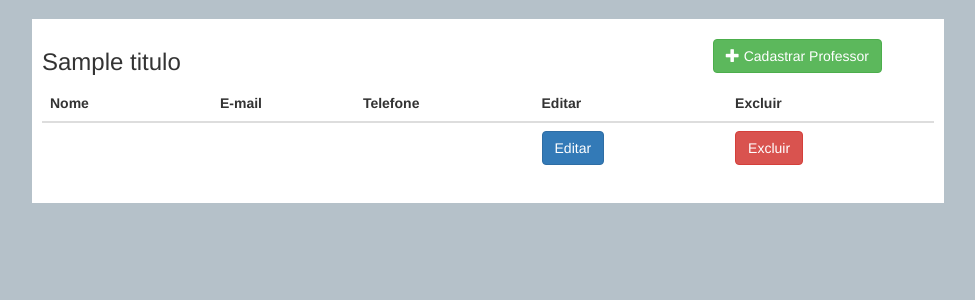
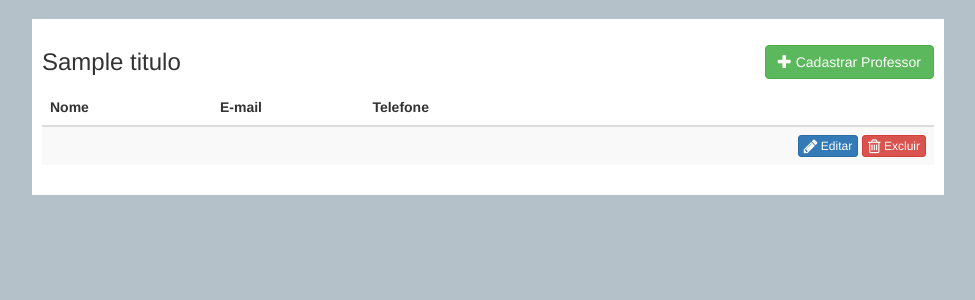
Before and after one commit to julianivn/sistemaTCC, a PHP site: template src/SistemaTCC/View/professor/listar.twig in a window 1280 px wide. Shown: the part 81-381 px from the top of the page, without its empty margins (152-1127 px from the left). Run offline with PHP 8.4, Linux system fonts and the light colour scheme; the template is opened without the code that fills it: most values are stand-ins (such as "Sample title", 1, 10 or a date in 2020); some libraries are stand-ins or nearby versions.

Commit message:
issue #79 padronizando botoes

```diff
--- a/public/app/professor/listar.css
+++ b/public/app/professor/listar.css
@@ -5,6 +5,12 @@
 
 .btn-professor-cadastrar{
   margin-top: 10px;
-  margin-right:52px;
-  float: right;
+  margin-bottom: 20px;
 }
+@media (min-width: 768px) {
+  .btn-professor-cadastrar{
+    margin-top: 16px;
+    margin-bottom: 10px;
+    float: right;
+  }
+}
--- a/src/SistemaTCC/View/professor/listar.twig
+++ b/src/SistemaTCC/View/professor/listar.twig
@@ -11,18 +11,16 @@
 			<a href="./professor/cadastrar" class="btn btn-success btn-professor-cadastrar"><span class="glyphicon glyphicon-plus"></span> Cadastrar Professor</a>
     </div>
 	</div>
-
-	<table class="table">
-	</div>
+	<div class="row">
+    <div class="col-xs-12">
+      <table class="table table-striped">
         <thead>
           <tr>
             <th width="170px">Nome</th>
             <th>E-mail</th>
             <th>Telefone</th>
-              <th>Editar</th>
-              <th>Excluir</th>
+            <th></th>
           </tr>
-        </thead>
           <tbody id="lista-js">
             {% for professor in professores %}
             <tr>
@@ -30,16 +28,24 @@
               <td>{{ professor.getPessoa().getEmail() }}</td>
               <td>{{ professor.getPessoa().getTelefone() }}</td>
               <td>
-                    <a href="/professor/editar/{{ professor.getId() }}" class="btn btn-primary">Editar</a>
-                </td>
-                <td>
-                    <button data-id="{{ professor.getId() }}" class="excluir btn btn-danger">Excluir</button>
+                <div class="pull-right">
+                  <a href="./professor/editar/{{ professor.getId() }}" class="btn btn-primary btn-xs">
+                    <i class="fa fa-pencil fa-lg" aria-hidden="true"></i>
+                    <span class="hidden-xs">Editar</span>
+                  </a>
+                  <button data-id="{{ professor.getId() }}" class="excluir btn btn-danger btn-xs" data-id="{{ professor.getId() }}">
+                    <i class="fa fa-trash-o fa-lg" aria-hidden="true"></i>
+                    <span class="hidden-xs">Excluir</span>
+                  </button>
+                </div>
               </td>
             </tr>
             {% endfor %}
           </tbody>
+        </thead>
       </table>
-
+    </div>
+  </div>
 {% endblock %}
 {% block scripts %}
 <script src="./app/professor/listar.js"></script>
```
Lines whose indentation alone changed are shown as unchanged.
